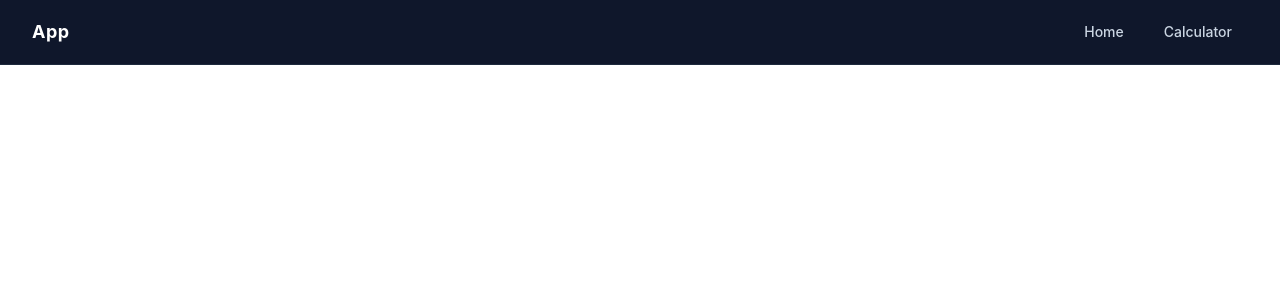
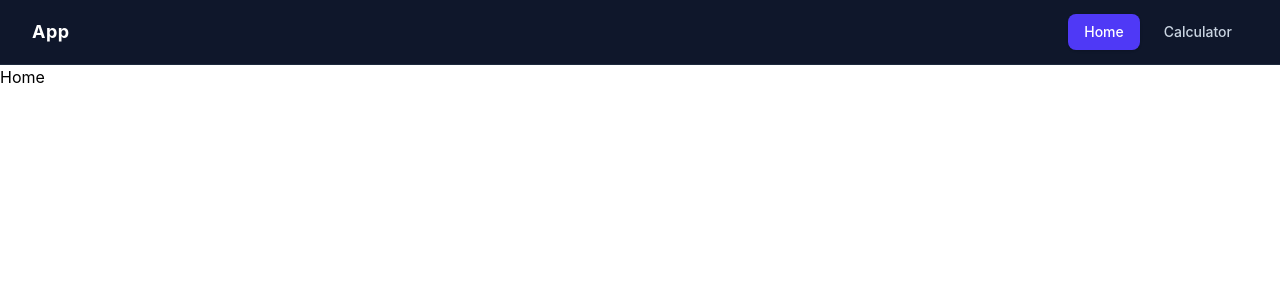
Before and after one commit to mohdriyaan/relocation-budget, a React (Vite) app in the folder client/: page / in a window 1280 px wide. Before the commit this address had no page. Shown: the top 300 px of the page. Built offline with nearby package versions, Linux system fonts and the light colour scheme.

Commit message:
refactor: finalize project routing foundation

```diff
--- a/client/src/App.jsx
+++ b/client/src/App.jsx
@@ -8,7 +8,7 @@ function App() {
     <div>
       <Navbar />
       <Routes>
-        <Route path="/home" element={<Home />}/>
+        <Route path="/" element={<Home />}/>
         <Route path="/calculator" element={<Calculator />}/>
       </Routes>
     </div>
--- a/client/src/components/Navbar.jsx
+++ b/client/src/components/Navbar.jsx
@@ -1,6 +1,6 @@
 // src/components/Navbar.jsx
 import { useState } from "react";
-import { Link, NavLink,Navigate } from "react-router-dom";
+import { NavLink } from "react-router-dom";
 
 const Navbar = () => {
   const [isOpen, setIsOpen] = useState(false);
@@ -21,12 +21,12 @@ const Navbar = () => {
         <div className="flex items-center justify-between h-16">
           {/* Logo */}
           <div className="shrink-0 font-bold text-lg text-white tracking-wide">
-            <NavLink to="/home">App</NavLink>
+            <NavLink to="/">App</NavLink>
           </div>
 
           {/* Desktop Menu */}
           <div className="hidden md:flex space-x-2">
-            <NavLink to="/home" className={navLinkStyles}>
+            <NavLink to="/" className={navLinkStyles}>
               Home
             </NavLink>
             <NavLink to="/calculator" className={navLinkStyles}>
@@ -75,7 +75,7 @@ const Navbar = () => {
       {/* Mobile Menu Dropdown */}
       {isOpen && (
         <div className="md:hidden border-t border-slate-800 bg-slate-900 px-4 pt-2 pb-4 space-y-2">
-          <NavLink to="/home" className={navLinkStyles} onClick={closeMenu}>
+          <NavLink to="/" className={navLinkStyles} onClick={closeMenu}>
             Home
           </NavLink>
           <NavLink
```
